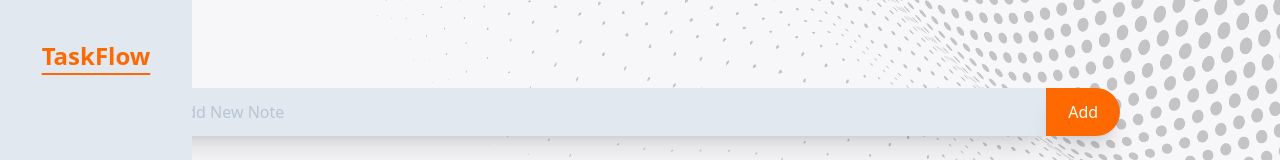
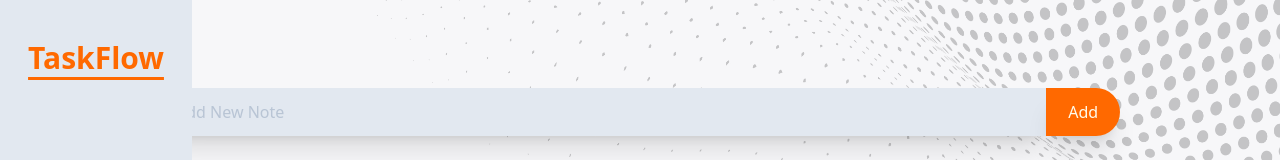
Before and after one commit to Officialakshat/Angular_to-do, an Angular app in the folder angular_to-do/: page /notes in a window 1280 px wide. Shown: the top 160 px of the page. Built offline with nearby package versions, Linux system fonts and the light colour scheme.

Commit message:
Update header.component.html

```diff
--- a/angular_to-do/src/app/header/header.component.html
+++ b/angular_to-do/src/app/header/header.component.html
@@ -37,7 +37,7 @@
 >
   <div>
     <h1
-      class="text-xl sm:text-2xl text-orange-500 font-bold underline-offset-8 underline"
+      class="text-xl sm:text-3xl text-orange-500 font-bold underline-offset-8 underline"
     >
       TaskFlow
     </h1>
```
